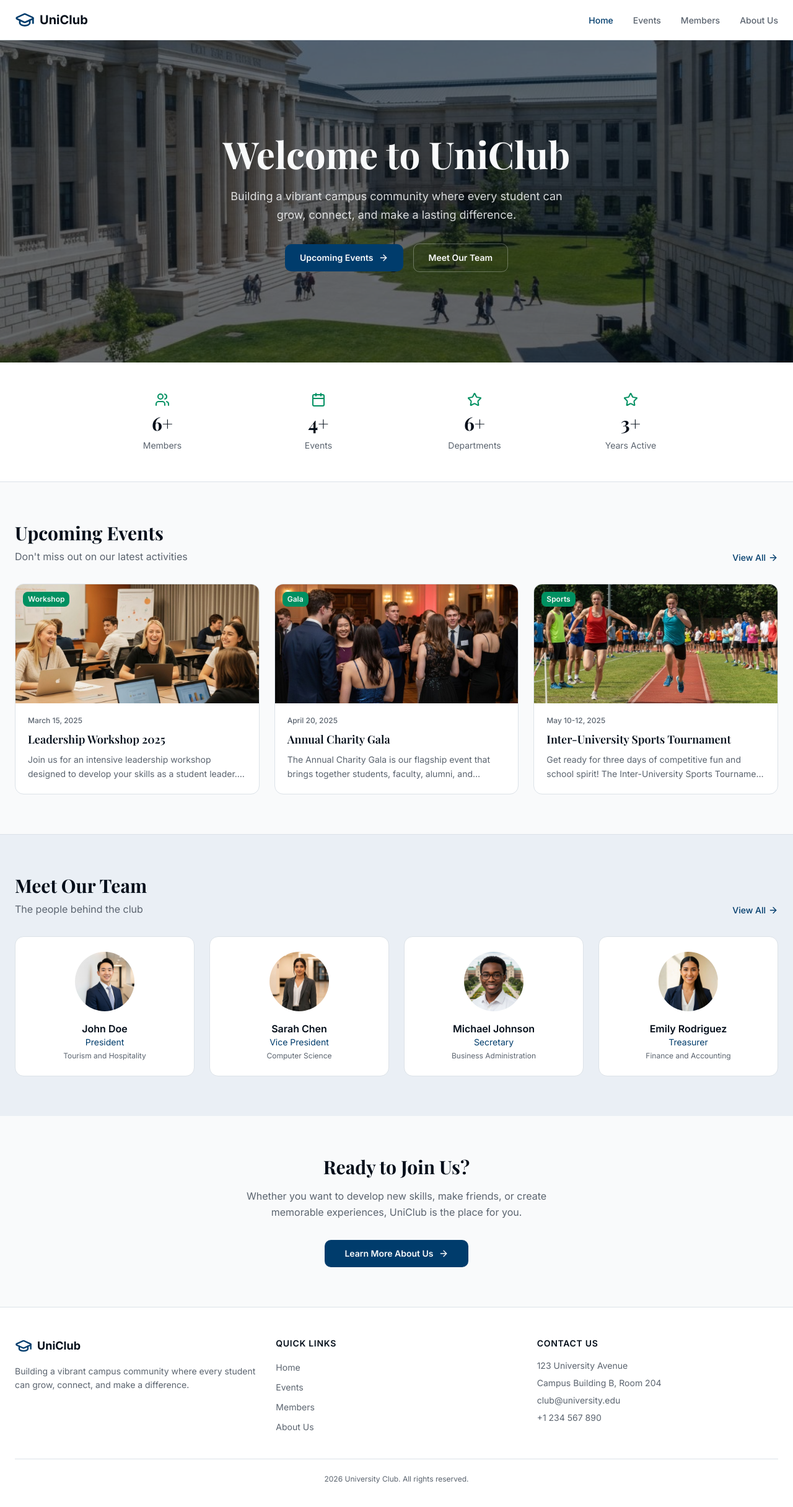
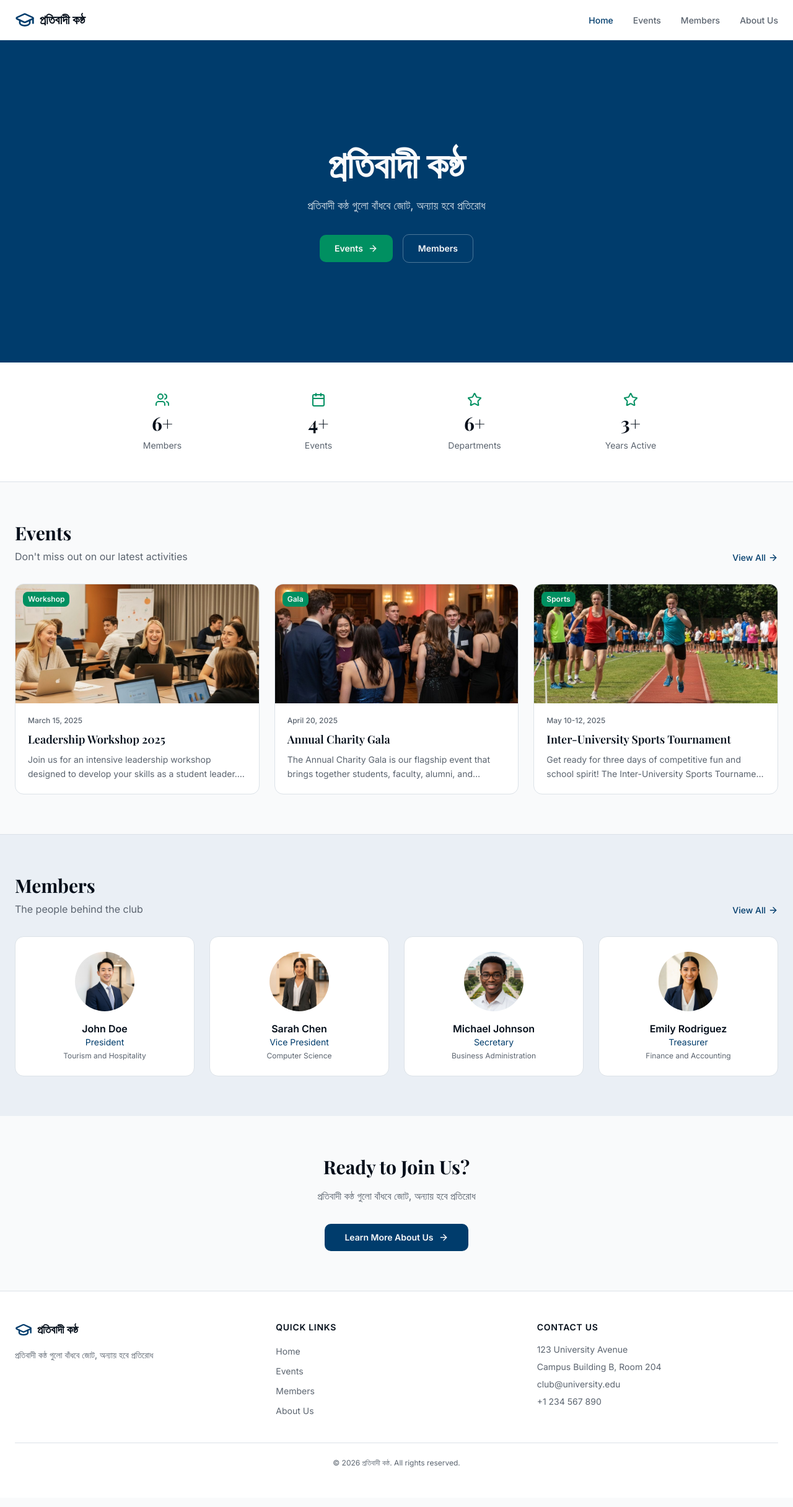
Before and after one commit to Pratibadikontho/Pratibadikontho, a Next.js app: page / in a window 1280 px wide. Shown: the top 2432 px of the page at 62% size. Built offline with nearby package versions, Linux system fonts and the light colour scheme; a web font is replaced by a local one.

Commit message:
rename organization, remove hero image, update sections, and update bio

```diff
--- a/app/about/page.tsx
+++ b/app/about/page.tsx
@@ -22,11 +22,10 @@ export default function AboutPage() {
         <div className="absolute inset-0 bg-foreground/55" />
         <div className="relative z-10 mx-auto max-w-3xl px-6 py-16 text-center">
           <h1 className="font-serif text-4xl font-bold text-primary-foreground md:text-5xl text-balance">
-            About UniClub
+            {'প্রতিবাদী কন্ঠ সম্পর্কে'}
           </h1>
           <p className="mx-auto mt-4 max-w-xl leading-relaxed text-primary-foreground/85">
-            A student-run organization dedicated to fostering leadership,
-            community, and meaningful campus experiences.
+            {'প্রতিবাদী কন্ঠ গুলো বাঁধবে জোট, অন্যায় হবে প্রতিরোধ'}
           </p>
         </div>
       </section>
@@ -39,10 +38,7 @@ export default function AboutPage() {
           </h2>
           <div className="mt-6 flex flex-col gap-4 leading-relaxed text-muted-foreground">
             <p>
-              UniClub was founded in 2023 by a group of passionate students who
-              believed that university life should be more than just academics.
-              What started as a small gathering of like-minded individuals has
-              grown into one of the most active organizations on campus.
+              {'প্রতিবাদী কন্ঠ was founded in 2023 by a group of passionate students who believed that university life should be more than just academics. What started as a small gathering of like-minded individuals has grown into one of the most active organizations on campus.'}
             </p>
             <p>
               Over the years, we have organized workshops, galas, sports
@@ -52,10 +48,7 @@ export default function AboutPage() {
               professional networks, and create lasting memories.
             </p>
             <p>
-              Today, UniClub continues to grow with a dedicated team of officers
-              and a supportive community of members. We welcome students from all
-              backgrounds and disciplines who share our passion for making campus
-              life extraordinary.
+              {'Today, প্রতিবাদী কন্ঠ continues to grow with a dedicated team of officers and a supportive community of members. We welcome students from all backgrounds and disciplines who share our passion for making campus life extraordinary.'}
             </p>
           </div>
         </div>
@@ -122,7 +115,7 @@ export default function AboutPage() {
           <div className="flex items-center gap-3">
             <Users className="h-7 w-7 text-accent" />
             <h2 className="font-serif text-3xl font-bold text-foreground">
-              Why Join UniClub?
+              {'কেন প্রতিবাদী কন্ঠতে যোগ দেবেন?'}
             </h2>
           </div>
           <ul className="mt-8 grid grid-cols-1 gap-4 md:grid-cols-2">
--- a/app/events/page.tsx
+++ b/app/events/page.tsx
@@ -30,7 +30,7 @@ export default function EventsPage() {
       {upcomingEvents.length > 0 && (
         <section className="mt-12">
           <h2 className="font-serif text-2xl font-bold text-foreground">
-            Upcoming Events
+            Events
           </h2>
           <div className="mt-6 grid grid-cols-1 gap-6 md:grid-cols-2">
             {upcomingEvents.map((event) => (
--- a/app/layout.tsx
+++ b/app/layout.tsx
@@ -10,8 +10,8 @@ const _inter = Inter({ subsets: ["latin"], variable: "--font-inter" })
 const _playfair = Playfair_Display({ subsets: ["latin"], variable: "--font-playfair" })
 
 export const metadata: Metadata = {
-  title: 'UniClub — University Club',
-  description: 'The official website of the University Club. Discover events, meet our members, and join the community.',
+  title: 'প্রতিবাদী কন্ঠ',
+  description: 'প্রতিবাদী কন্ঠ গুলো বাঁধবে জোট, অন্যায় হবে প্রতিরোধ',
   generator: 'v0.app',
   icons: {
     icon: [
--- a/app/page.tsx
+++ b/app/page.tsx
@@ -19,40 +19,28 @@ export default function HomePage() {
   return (
     <div className="flex flex-col">
       {/* =================== HERO SECTION =================== */}
-      <section className="relative flex min-h-[520px] items-center justify-center overflow-hidden">
-        {/* Background image */}
-        <Image
-          src="/images/hero-campus.jpg"
-          alt="University campus aerial view"
-          fill
-          className="object-cover"
-          priority
-        />
-        {/* Dark overlay for text readability */}
-        <div className="absolute inset-0 bg-foreground/60" />
-
+      <section className="flex min-h-[520px] items-center justify-center bg-primary">
         {/* Hero content */}
-        <div className="relative z-10 mx-auto max-w-3xl px-6 py-20 text-center">
+        <div className="mx-auto max-w-3xl px-6 py-20 text-center">
           <h1 className="font-serif text-4xl font-bold leading-tight text-primary-foreground md:text-5xl lg:text-6xl text-balance">
-            Welcome to UniClub
+            {'প্রতিবাদী কন্ঠ'}
           </h1>
           <p className="mx-auto mt-4 max-w-xl text-base leading-relaxed text-primary-foreground/85 md:text-lg">
-            Building a vibrant campus community where every student can grow,
-            connect, and make a lasting difference.
+            {'প্রতিবাদী কন্ঠ গুলো বাঁধবে জোট, অন্যায় হবে প্রতিরোধ'}
           </p>
           <div className="mt-8 flex flex-wrap items-center justify-center gap-4">
             <Link
               href="/events"
-              className="inline-flex items-center gap-2 rounded-lg bg-primary px-6 py-3 text-sm font-semibold text-primary-foreground transition-colors hover:bg-primary/90"
+              className="inline-flex items-center gap-2 rounded-lg bg-accent px-6 py-3 text-sm font-semibold text-accent-foreground transition-colors hover:bg-accent/90"
             >
-              Upcoming Events
+              Events
               <ArrowRight className="h-4 w-4" />
             </Link>
             <Link
               href="/members"
               className="inline-flex items-center gap-2 rounded-lg border border-primary-foreground/30 px-6 py-3 text-sm font-semibold text-primary-foreground transition-colors hover:bg-primary-foreground/10"
             >
-              Meet Our Team
+              Members
             </Link>
           </div>
         </div>
@@ -84,7 +72,7 @@ export default function HomePage() {
           <div className="flex items-end justify-between">
             <div>
               <h2 className="font-serif text-3xl font-bold text-foreground">
-                Upcoming Events
+                Events
               </h2>
               <p className="mt-2 text-muted-foreground">
                 Don&apos;t miss out on our latest activities
@@ -148,7 +136,7 @@ export default function HomePage() {
           <div className="flex items-end justify-between">
             <div>
               <h2 className="font-serif text-3xl font-bold text-foreground">
-                Meet Our Team
+                Members
               </h2>
               <p className="mt-2 text-muted-foreground">
                 The people behind the club
@@ -208,8 +196,7 @@ export default function HomePage() {
             Ready to Join Us?
           </h2>
           <p className="mx-auto mt-4 max-w-lg leading-relaxed text-muted-foreground">
-            Whether you want to develop new skills, make friends, or create
-            memorable experiences, UniClub is the place for you.
+            {'প্রতিবাদী কন্ঠ গুলো বাঁধবে জোট, অন্যায় হবে প্রতিরোধ'}
           </p>
           <Link
             href="/about"
--- a/components/footer.tsx
+++ b/components/footer.tsx
@@ -17,12 +17,11 @@ export default function Footer() {
             <Link href="/" className="flex items-center gap-2">
               <GraduationCap className="h-7 w-7 text-primary" />
               <span className="text-lg font-bold text-foreground">
-                UniClub
+                {'প্রতিবাদী কন্ঠ'}
               </span>
             </Link>
             <p className="text-sm leading-relaxed text-muted-foreground">
-              Building a vibrant campus community where every student can grow,
-              connect, and make a difference.
+              {'প্রতিবাদী কন্ঠ গুলো বাঁধবে জোট, অন্যায় হবে প্রতিরোধ'}
             </p>
           </div>
 
@@ -66,7 +65,7 @@ export default function Footer() {
 
         {/* Copyright */}
         <div className="mt-10 border-t border-border pt-6 text-center text-xs text-muted-foreground">
-          {new Date().getFullYear()} University Club. All rights reserved.
+          {'© '}{new Date().getFullYear()}{' প্রতিবাদী কন্ঠ. All rights reserved.'}
         </div>
       </div>
     </footer>
--- a/components/navbar.tsx
+++ b/components/navbar.tsx
@@ -32,7 +32,7 @@ export default function Navbar() {
         <Link href="/" className="flex items-center gap-2">
           <GraduationCap className="h-8 w-8 text-primary" />
           <span className="text-xl font-bold text-foreground">
-            UniClub
+            {'প্রতিবাদী কন্ঠ'}
           </span>
         </Link>
 
```
